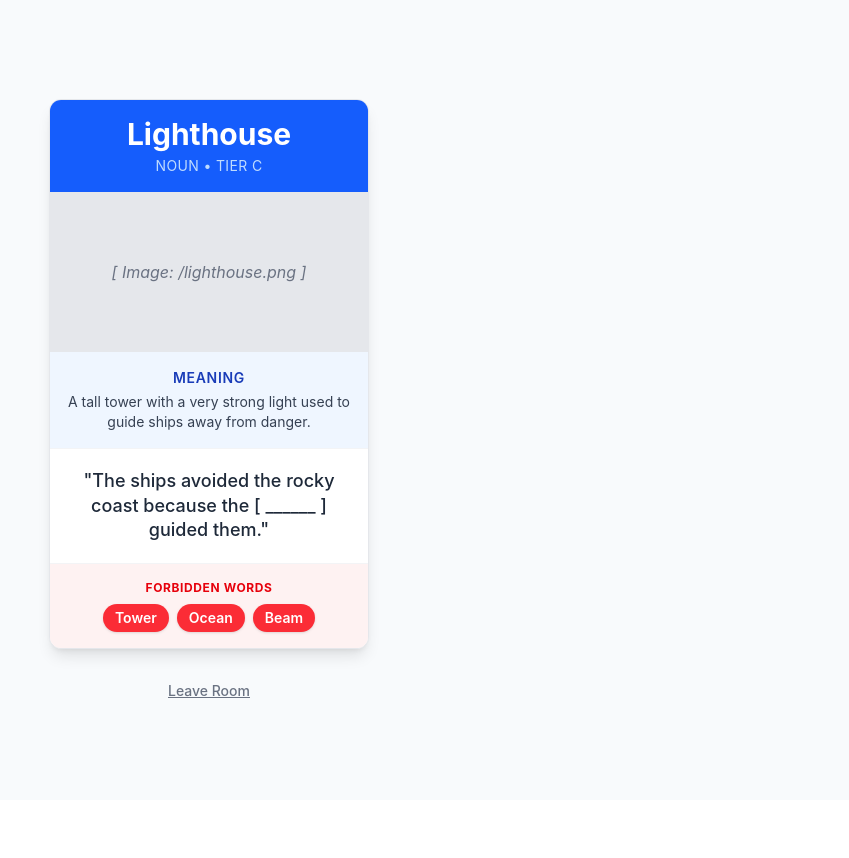
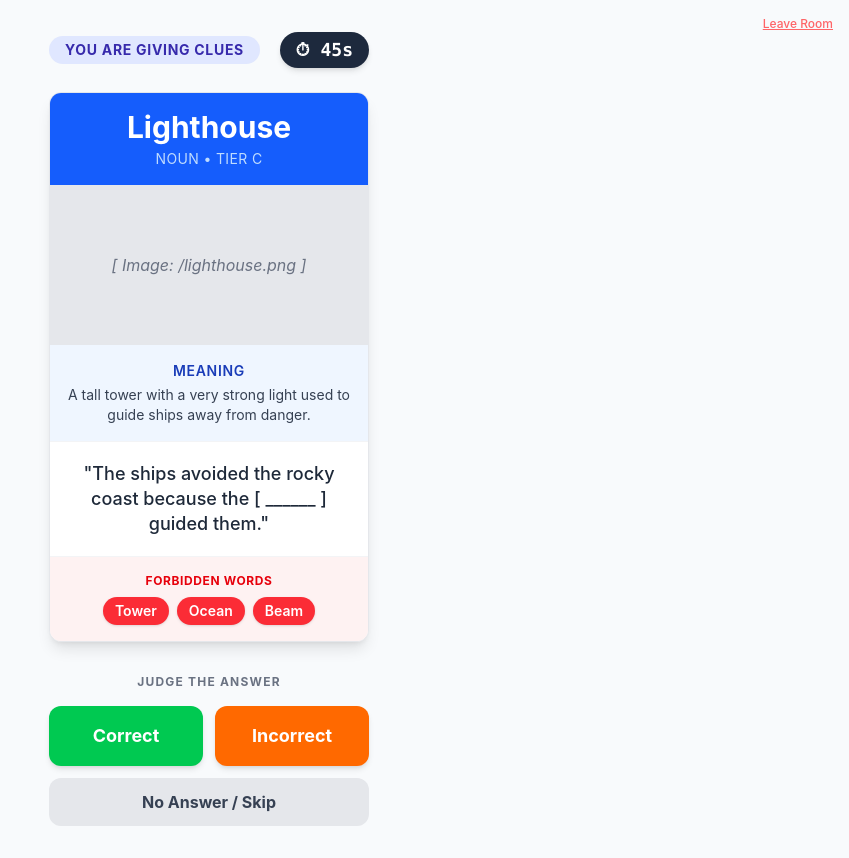
Before and after one commit to aboalisaleem/word-glimpse, a React (Vite) app: page / in a window 1280 px wide. Both pictures are taken after typing "Sample", "Sample" into the empty fields and a click on the button "Create New Room". Shown: the whole page, without its empty margins (431-1280 px from the left). Before the commit the page ends 800 px from the top, so only its background shows below. Built offline with nearby package versions, Linux system fonts and the light colour scheme.

Commit message:
add ClueGiver component for clue-giving functionality in the game

```diff
--- a/src/App.jsx
+++ b/src/App.jsx
@@ -1,7 +1,6 @@
 import { useState } from 'react';
 import Lobby from './views/Lobby';
-import Card from './components/Card';
-import vocabulary from './data/vocabulary.json';
+import ClueGiver from './views/ClueGiver';
 
 export default function App() {
   // State machine: tracks if the user is in the lobby or actively playing
@@ -17,15 +16,15 @@ export default function App() {
     );
   }
 
-  // If they clicked Create or Join, render the Game view.
+  // If they clicked Create or Join, render the Clue-Giver view.
   return (
-    <div className="flex flex-col min-h-screen items-center justify-center bg-slate-50 p-4">
-      <Card cardData={vocabulary[0]} />
+    <div className="flex flex-col min-h-screen items-center bg-slate-50 relative">
+      <ClueGiver />
 
       {/* Temporary button to go back to the lobby during testing */}
       <button
         onClick={() => setInGame(false)}
-        className="mt-8 text-sm text-gray-500 hover:text-gray-800 underline font-medium"
+        className="absolute top-4 right-4 text-xs text-red-400 hover:text-red-600 underline font-medium"
       >
         Leave Room
       </button>
--- /dev/null
+++ b/src/views/ClueGiver.jsx
@@ -0,0 +1,44 @@
+import Card from '../components/Card';
+import vocabulary from '../data/vocabulary.json';
+
+export default function ClueGiver() {
+  // Grab a test word
+  const activeCard = vocabulary[0];
+
+  return (
+    <div className="min-h-screen bg-slate-50 flex flex-col items-center py-8 px-4">
+      {/* Top Bar: Timer & Role */}
+      <div className="w-full max-w-md flex justify-between items-center mb-6">
+        <div className="bg-indigo-100 text-indigo-800 px-4 py-1 rounded-full text-sm font-bold uppercase tracking-wider">
+          You are giving clues
+        </div>
+        <div className="bg-slate-800 text-white px-4 py-1 rounded-full text-lg font-mono font-bold shadow-md">
+          ⏱ 45s
+        </div>
+      </div>
+
+      {/* The Playing Card */}
+      <Card cardData={activeCard} />
+
+      {/* Referee Controls */}
+      <div className="w-full max-w-md mt-8 space-y-3">
+        <p className="text-center text-xs font-bold text-gray-500 uppercase tracking-widest mb-4">
+          Judge the Answer
+        </p>
+
+        <div className="grid grid-cols-2 gap-3">
+          <button className="bg-green-500 hover:bg-green-600 text-white py-4 rounded-xl font-bold text-lg shadow-md transition-colors">
+            Correct
+          </button>
+          <button className="bg-orange-500 hover:bg-orange-600 text-white py-4 rounded-xl font-bold text-lg shadow-md transition-colors">
+            Incorrect
+          </button>
+        </div>
+
+        <button className="w-full bg-gray-200 hover:bg-gray-300 text-gray-700 py-3 rounded-xl font-bold transition-colors">
+          No Answer / Skip
+        </button>
+      </div>
+    </div>
+  );
+}
```
